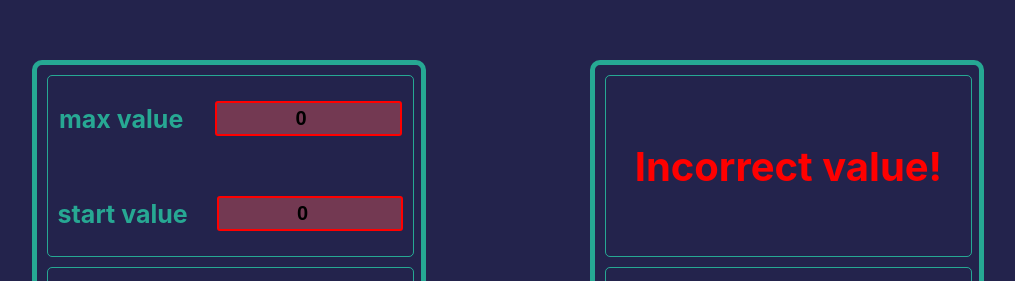
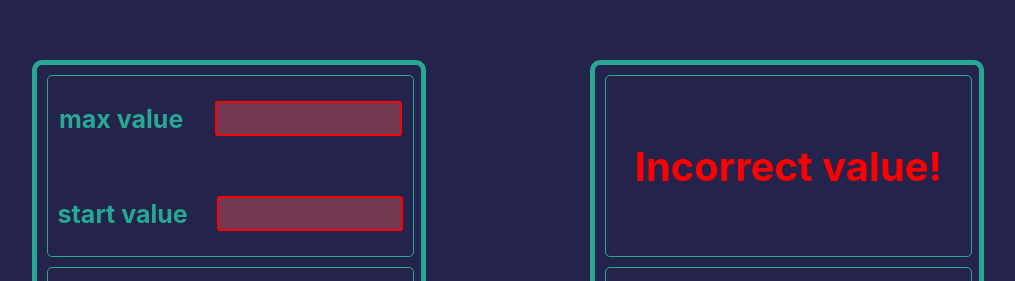
Before and after one commit to DinaLysenko/counter, a React (Create React App) app: page / in a window 1280 px wide. Shown: the part 185-466 px from the top of the page, without its empty margins (132-1147 px from the left). Built offline with nearby package versions, Linux system fonts and the light colour scheme.

Commit message:
refactor code

```diff
--- a/src/App.tsx
+++ b/src/App.tsx
@@ -1,33 +1,32 @@
 import React, {useState} from 'react';
 import './App.css';
 import {Counter} from './components/counter/Counter';
-
-
 import {CounterSettings} from './components/counterSettings/CounterSettings';
 
 
 function App() {
-    let [startValue, setStartValue] = useState(getInitialStartValueStoredState())
-    let [maxValue, setMaxValue] = useState(getInitialMaxValueStoredState())
+    let [startValue, setStartValue] = useState<string>(getInitialStartValueStoredState())
+    let [maxValue, setMaxValue] = useState<string>(getInitialMaxValueStoredState())
     const [disabledSetButton, setDisabledSetButton] = useState(true)
-    let [countValue, setCountValue] = useState('')
+    let [countValue, setCountValue] = useState<string>(getInitialStartValueStoredState())
 
-    function getInitialStartValueStoredState (){
-        let initialStartValue=localStorage.getItem('initialStartValue');
+    function getInitialStartValueStoredState() {
+        let initialStartValue = localStorage.getItem('initialStartValue');
         if (initialStartValue) {
             return JSON.parse(initialStartValue)
-        } else return 0
+        }
     }
-    function getInitialMaxValueStoredState (){
-        let initialMaxValue=localStorage.getItem('initialMaxValue');
+
+    function getInitialMaxValueStoredState() {
+        let initialMaxValue = localStorage.getItem('initialMaxValue');
         if (initialMaxValue) {
             return JSON.parse(initialMaxValue)
-        } else return 0
+        }
     }
 
     const onClickSetButton = () => {
         setDisabledSetButton(!disabledSetButton)
-        setCountValue(startValue.toString())
+        setCountValue(startValue)
         localStorage.setItem('initialStartValue', JSON.stringify(startValue))
         localStorage.setItem('initialMaxValue', JSON.stringify(maxValue))
     }
@@ -42,12 +41,12 @@ function App() {
                              onClickSetButton={onClickSetButton}
                              setCountValue={setCountValue}
                              setDisabledSetButton={setDisabledSetButton}
-                             />
+            />
             <Counter startValue={startValue}
                      maxValue={maxValue}
                      countValue={countValue}
                      setCountValue={setCountValue}
-                     />
+            />
         </div>
     );
 }
--- a/src/components/counter/Counter.tsx
+++ b/src/components/counter/Counter.tsx
@@ -25,13 +25,14 @@ export const Counter = ({
         }
     }
     const onClickResetButton = () => {
-        setCountValue(startValue.toString())
+        setCountValue(startValue)
     }
+
     return (
         <div className={'wrapper'}>
             {countValue
                 ? <div className={countStyle}>{countValue}</div> :
-                (maxValue === startValue) || (+maxValue < 0 || +startValue < 0)
+                (maxValue === startValue) || (Number(maxValue) < 0 || Number(startValue) < 0)
                     ? <div className={textErrorStyle}>{'Incorrect value!'}</div> :
                     <div className={textMessageStyle}>{'enter values and press "set"'}</div>
 
--- a/src/components/counterSettings/CounterSettings.tsx
+++ b/src/components/counterSettings/CounterSettings.tsx
@@ -44,7 +44,7 @@ export const CounterSettings = ({
             <div className={'buttonWrapper'}>
                 <Button name={'Set'}
                         onClick={onClickSetButton}
-                        disabled={(+startValue < 0 || +maxValue < 0) || (startValue > maxValue) || (startValue === maxValue)
+                        disabled={(Number(startValue) < 0 || Number(maxValue) < 0) || (startValue > maxValue) || (startValue === maxValue)
                             ? disabledButton
                             : !disabledButton}/>
             </div>
--- a/src/components/inputValue/InputValue.tsx
+++ b/src/components/inputValue/InputValue.tsx
@@ -7,14 +7,14 @@ type InputValueType = {
     setCountValue: (countValue: string) => void
     setDisabledSetButton: (disabledButton: boolean) => void
 }
-export const InputValue = ({value, onChange, setCountValue,  setDisabledSetButton}: InputValueType) => {
+export const InputValue = ({value, onChange, setCountValue, setDisabledSetButton}: InputValueType) => {
 
     const onChangeHandler = (e: ChangeEvent<HTMLInputElement>) => {
         onChange(e.currentTarget.value)
         setCountValue('')
         setDisabledSetButton(true)
     }
-    const inputStyle = `${s.input} ${+value < 0 ? s.errorValue : ''}`
+    const inputStyle = `${s.input} ${Number(value) < 0 ? s.errorValue : ''}`
     return (
         <input className={inputStyle} type={'number'} onChange={onChangeHandler} value={value}/>
     );
```
